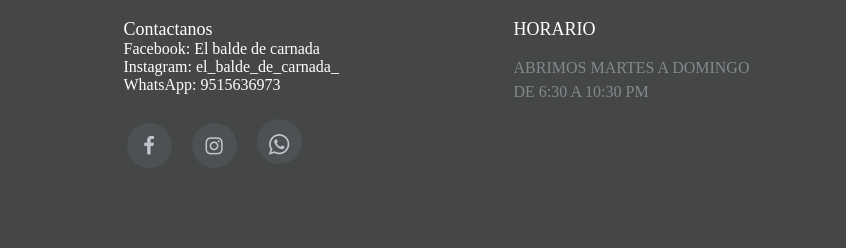
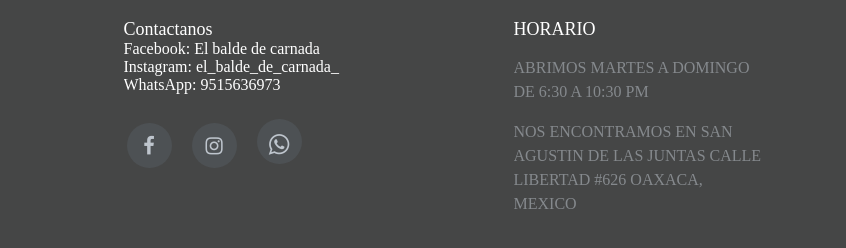
Before and after one commit to GRUPO-I7A/El-Balde-FranciscoPerez, a plain HTML site: page index.html in a window 1280 px wide. Shown: the part 4666-4914 px from the top of the page, 434-1280 px from the left. Drawn offline with nearby package versions, Linux system fonts and the light colour scheme; some packages are replaced by stand-ins of ours; a web font is replaced by a local one.

Commit message:
direccion en pie de pagina

```diff
--- a/index.html
+++ b/index.html
@@ -447,6 +447,7 @@
                         <div class="subscribe">
                             <h4>HORARIO</h4>
                             <p>ABRIMOS MARTES A DOMINGO DE 6:30 A 10:30 PM</p>
+                            <p>NOS ENCONTRAMOS EN SAN AGUSTIN DE LAS JUNTAS CALLE LIBERTAD #626 OAXACA, MEXICO</p>
 
 
 
```
